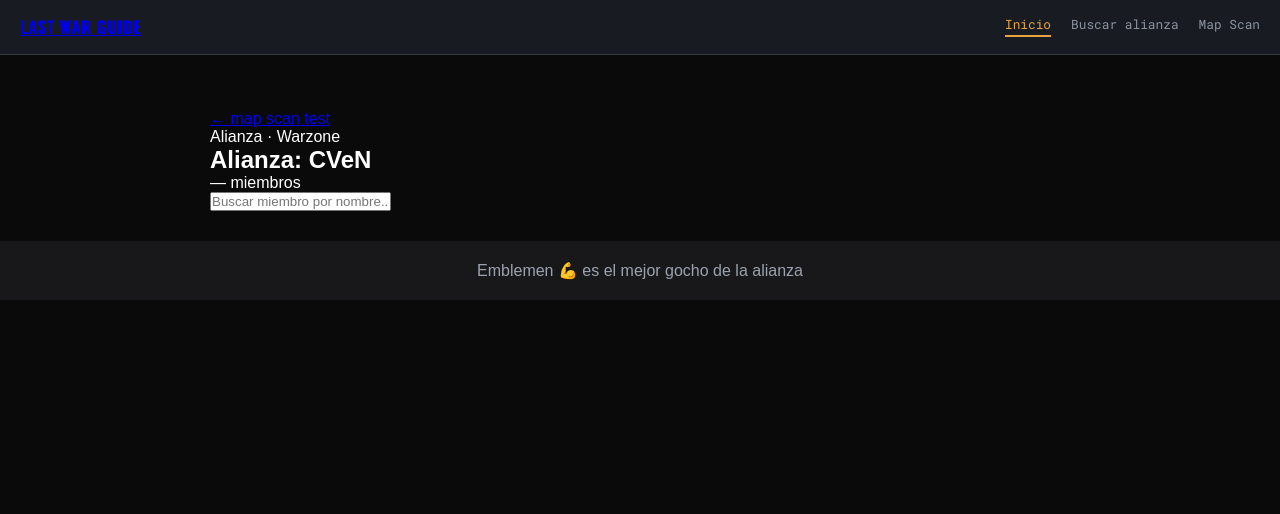
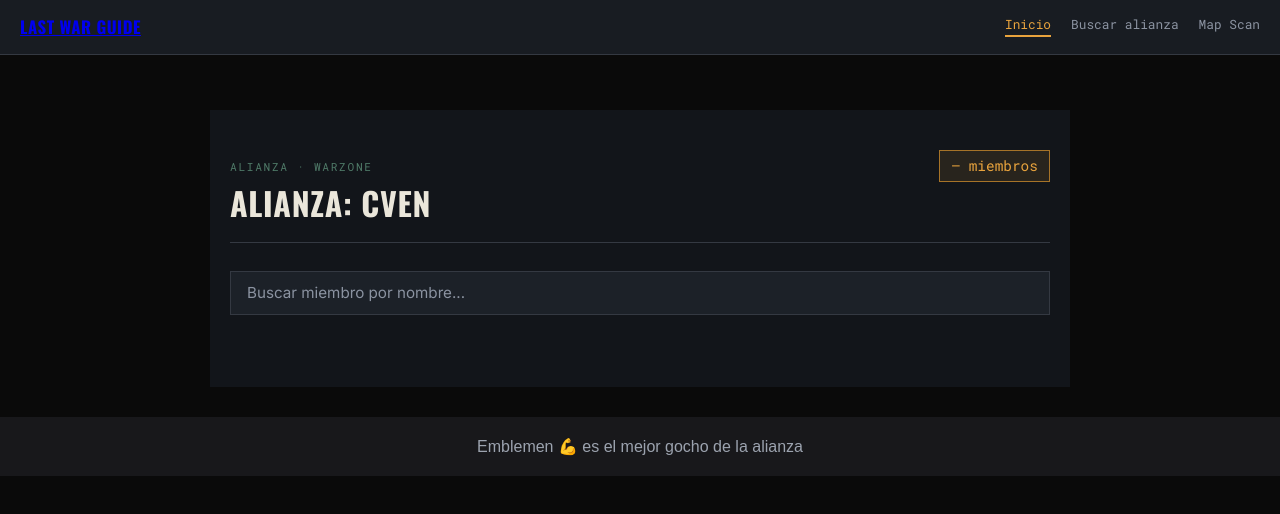
Before and after one commit to andres-developer19/last-war-guide, a website with bundled scripts: page index.html in a window 1280 px wide. Built offline with nearby package versions, Linux system fonts and the light colour scheme.

```diff
--- a/index.html
+++ b/index.html
@@ -6,7 +6,7 @@
   <title>Last War Daily Guide</title>
 
   <link rel="stylesheet" href="style.css">
-  <link rel="stylesheet" href="roster.css">
+  <link rel="stylesheet" href="../styles/roster.css">
   <link rel="stylesheet" href="nav.css">
 <link rel="preconnect" href="https://fonts.googleapis.com">
 <link href="https://fonts.googleapis.com/css2?family=Oswald:wght@600;700&family=Inter:wght@400;500;600&family=Roboto+Mono:wght@400;500&display=swap" rel="stylesheet">
@@ -15,10 +15,6 @@
 
   <div class="container">
 
-        <a href="./pages/mapscan.html" class="back-button">
-            ← map scan test
-
-        </a>
 
 <!--     <header>
       <h1>Last War Guide</h1>
```
